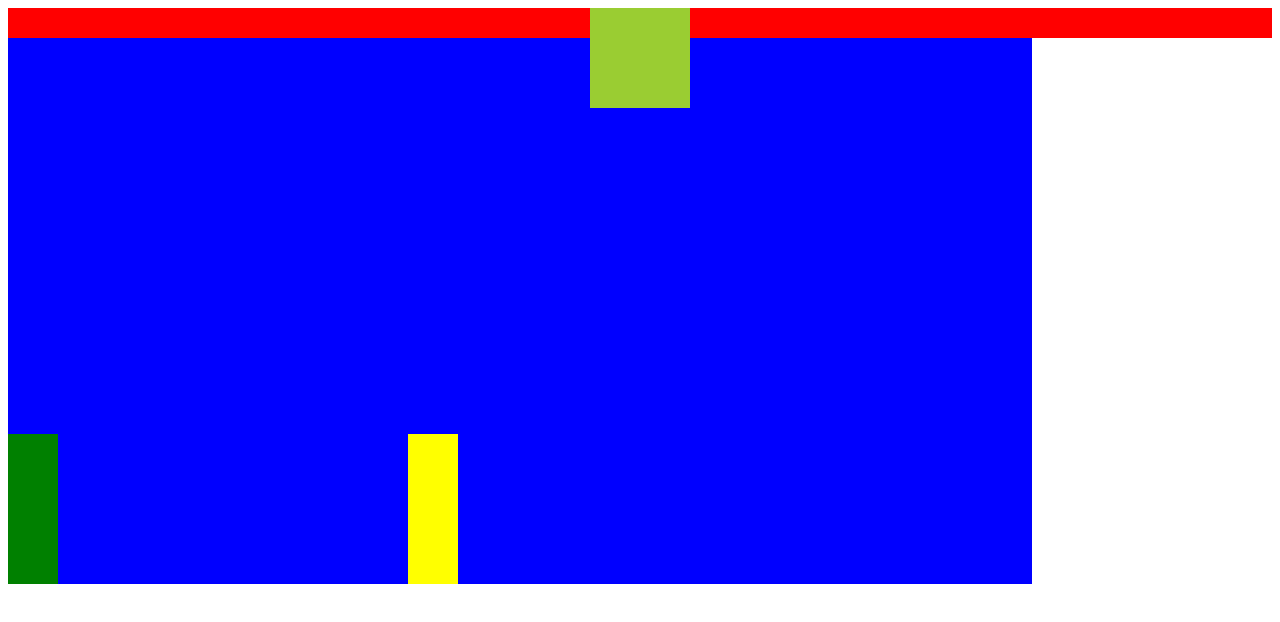
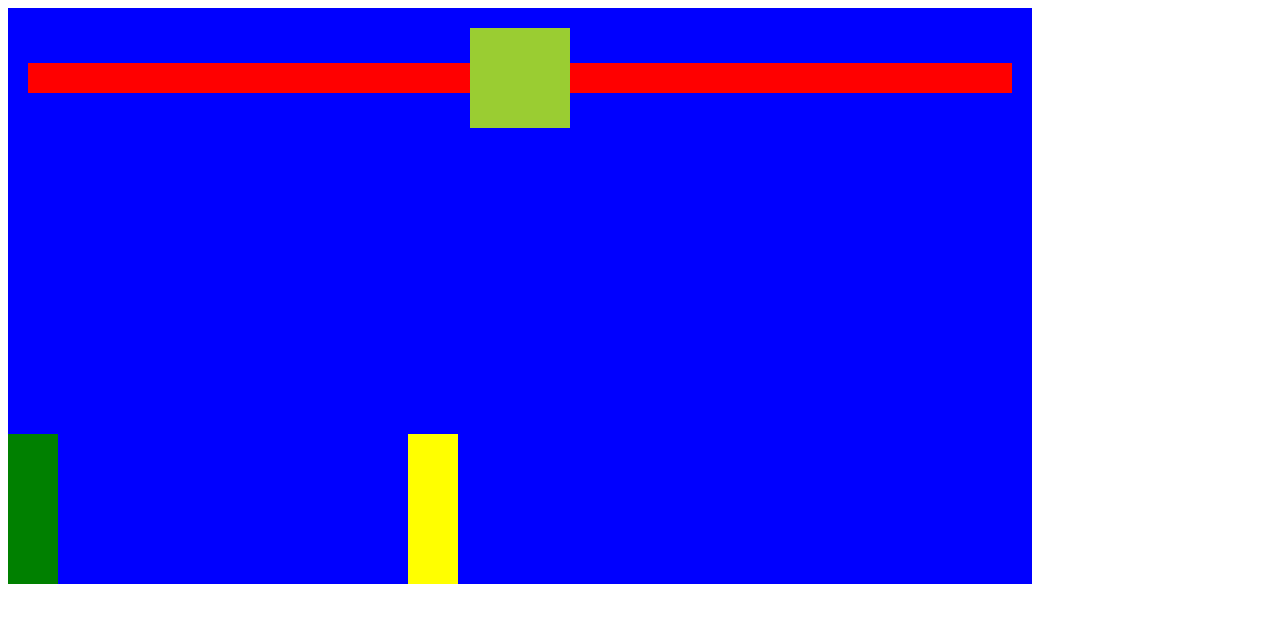
Before and after one commit to ET45/Clash-of-Warriors, a plain HTML site: page index.html in a window 1280 px wide. Drawn offline with Linux system fonts and the light colour scheme.

Commit message:
little fix

```diff
--- a/index.html
+++ b/index.html
@@ -1,6 +1,21 @@
+<head>
+  <style>
+    * {
+      box-sizing: border-box;
+    }
+  </style>
+</head>
 <body>
-  <div style="position: relative">
-    <div style="position: absolute; display: flex; width: 100%">
+  <div style="position: relative; display: inline-block">
+    <div
+      style="
+        position: absolute;
+        display: flex;
+        width: 100%;
+        align-items: center;
+        padding: 20px;
+      "
+    >
       <div
         style="background-color: red; height: 30px; width: 100%"
         class="PlayerHealth"
--- a/index.js
+++ b/index.js
@@ -196,7 +196,7 @@ window.addEventListener("keydown", (event) => {
     case "w":
       player.velocity.y = -10;
       break;
-    case " ":
+    case "s":
       player.attack();
       break;
 
```
